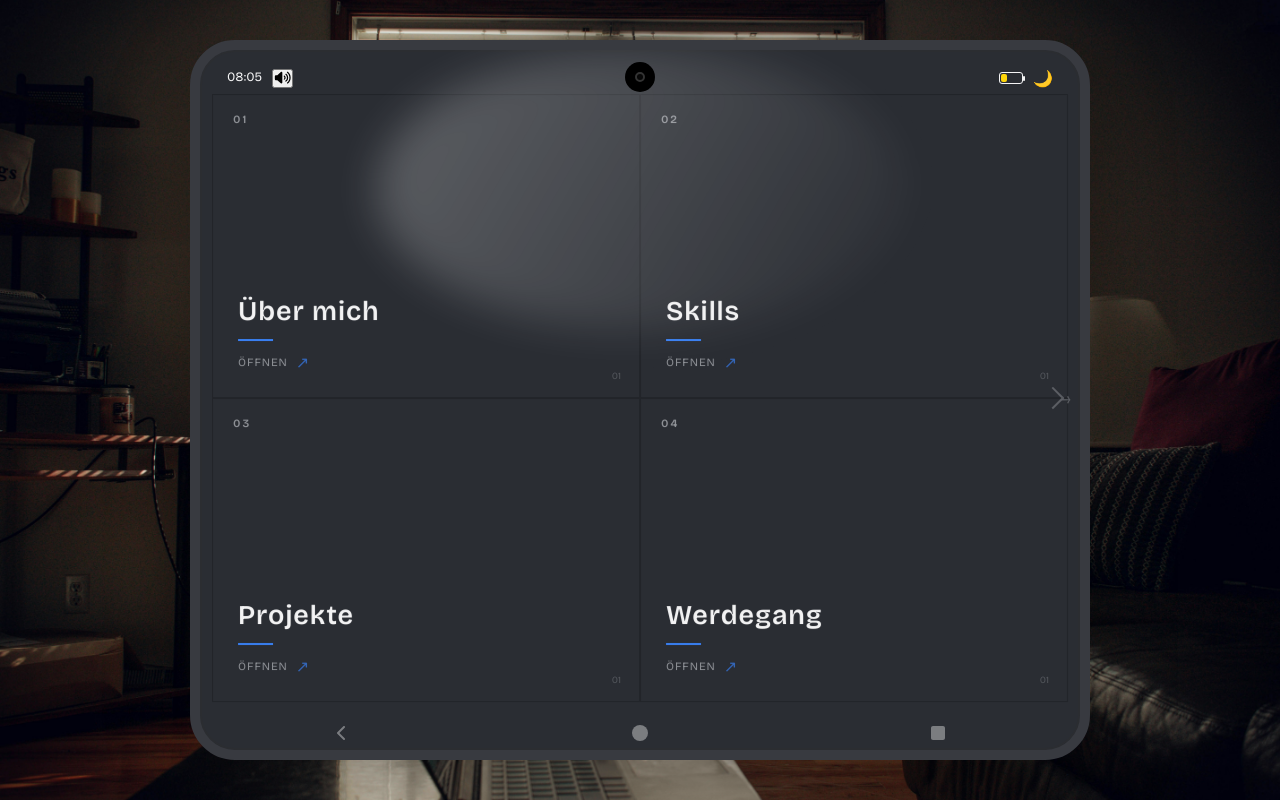
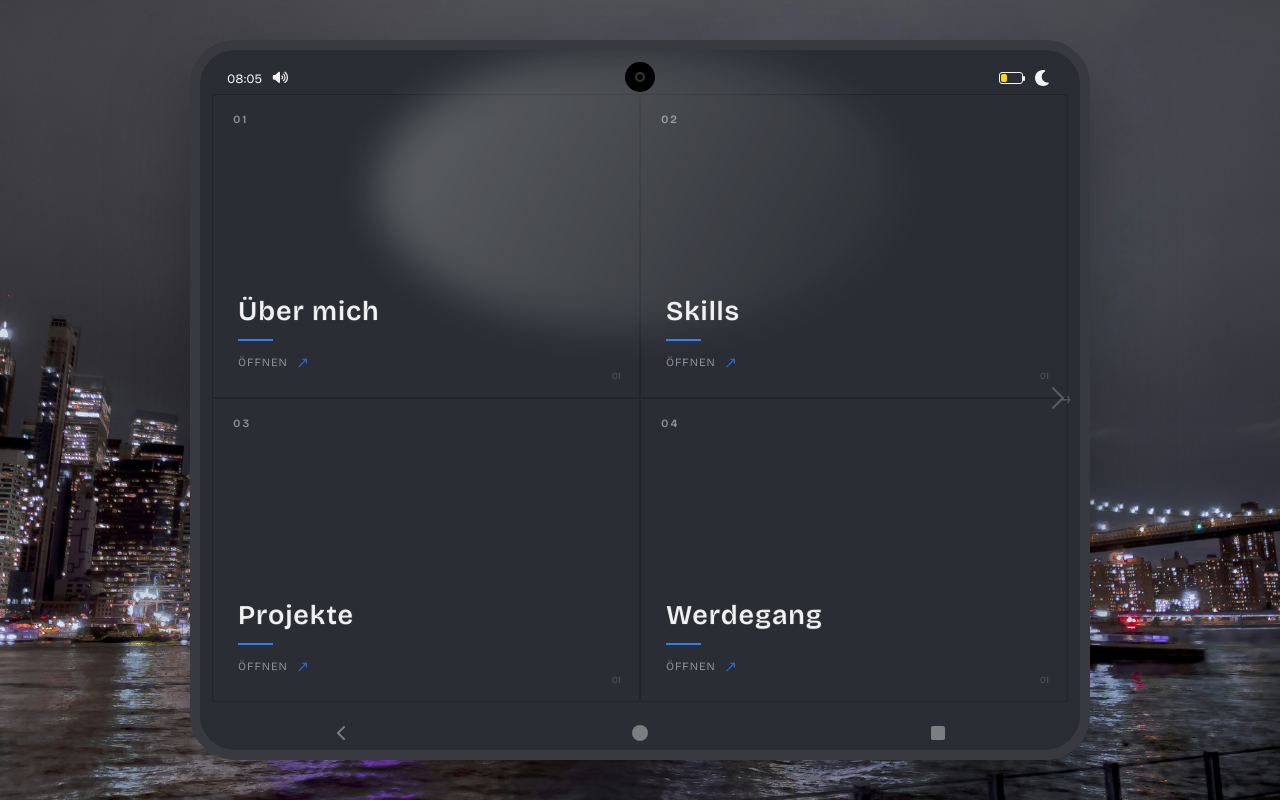
Before and after one commit to MSRMatrix/device-portfolio, a React (Vite) app: page / in a window 1280 px wide. Both pictures are taken after a click on the button "Portfolio einschalten". Built offline with nearby package versions, Linux system fonts and the light colour scheme.

Commit message:
add function to change device color and a reset button

```diff
--- a/src/App.jsx
+++ b/src/App.jsx
@@ -24,6 +24,7 @@ import Background from "./pages/settings/Background";
 import AudioSettings from "./pages/settings/AudioSettings";
 import DeviceColors from "./pages/settings/DeviceColors";
 import { AudioContext } from "./context/AudioContext";
+import { DeviceColorContext } from "./context/DeviceColorContext";
 
 function App() {
   const [appContext, setAppContext] = useState(false);
@@ -34,6 +35,10 @@ function App() {
     muted: false,
     playing: false,
     loop: true,
+  });
+const [deviceColorContext, setDeviceColorContext] = useState({
+  device: null,
+  frame: null
 });
 
   const router = createBrowserRouter([
@@ -93,6 +98,7 @@ function App() {
 
   return (
     <>
+      <DeviceColorContext.Provider value={{ deviceColorContext, setDeviceColorContext }}>
         <AudioContext.Provider value={{ audioContext, setAudioContext }}>
           <BackgroundSettings.Provider value={{ background, setBackground }}>
             <AppContext.Provider value={{ appContext, setAppContext }}>
@@ -100,6 +106,7 @@ function App() {
             </AppContext.Provider>
           </BackgroundSettings.Provider>
         </AudioContext.Provider>
+      </DeviceColorContext.Provider>
     </>
   );
 }
--- a/src/components/Icon.jsx
+++ b/src/components/Icon.jsx
@@ -35,6 +35,9 @@ import {
   faVolumeHigh,
   faPause,
   faPlay,
+  // Theme
+  faSun,
+  faMoon,
 } from "@fortawesome/free-solid-svg-icons";
 
 import { faLinkedin, faGithub } from "@fortawesome/free-brands-svg-icons";
@@ -76,6 +79,9 @@ const iconMap = {
   faVolumeHigh: faVolumeHigh,
   faPause: faPause,
   faPlay: faPlay,
+  // Theme
+  faSun: faSun,
+  faMoon: faMoon,
 };
 
 const Icon = ({ iconName }) => {
--- a/src/components/Intro.jsx
+++ b/src/components/Intro.jsx
@@ -11,7 +11,7 @@ const Intro = ({ setIntro }) => {
     if (power) return;
 
     setPower(true);
-    setBackground(backgroundData[1])
+    setBackground(backgroundData[2])
     setTimeout(() => {
       setIntro(false);
     }, 1800);
--- a/src/components/device/Device.jsx
+++ b/src/components/device/Device.jsx
@@ -1,15 +1,19 @@
-import { useState } from "react";
+import { useContext, useState } from "react";
 import Camera from "./Camera";
 import HomeIndicator from "./HomeIndicator";
 import Staturbar from "./Statusbar";
+import { DeviceColorContext } from "../../context/DeviceColorContext";
 
 const Device = ({ children, theme, setTheme, intro }) => {
+  const { deviceColorContext, setDeviceColorContext } =
+    useContext(DeviceColorContext);
   const [test, setTest] = useState(true);
   setTimeout(() => {
     setTest(false);
   }, 100);
+  // useState Namen Test ändern
   return (
-    <div className="device" style={{ background: test ? "black" : "" }}>
+    <div className="device" style={{ background: test ? "black" : deviceColorContext.device ? deviceColorContext.device : "", border: deviceColorContext.frame ? `10px solid ${deviceColorContext.frame}` : "" }}>
       <Staturbar theme={theme} setTheme={setTheme} intro={intro} />
 
       <div className="screen">{children}</div>
--- a/src/components/device/Statusbar.jsx
+++ b/src/components/device/Statusbar.jsx
@@ -19,13 +19,9 @@ const Staturbar = ({ theme, setTheme, intro }) => {
     return () => clearInterval(timer);
   }, []);
 
-  function themeMode() {
-    if (theme === "light") {
-      setTheme("dark");
-    } else {
-      setTheme("light");
-    }
-  }
+  const themeMode = () => {
+    setTheme((prev) => (prev === "light" ? "dark" : "light"));
+  };
 
   const toggleMute = () => {
     setAudioContext((prev) => ({
@@ -48,11 +44,11 @@ const Staturbar = ({ theme, setTheme, intro }) => {
               minute: "2-digit",
             })}
 
-            <button onClick={toggleMute}>
+            <div onClick={toggleMute}>
               <Icon
                 iconName={audioContext.muted ? "faVolumeXmark" : "faVolumeHigh"}
               />
-            </button>
+            </div>
           </span>
           <div className="status-icons">
             <div className="battery">
@@ -71,10 +67,9 @@ const Staturbar = ({ theme, setTheme, intro }) => {
             </div>
 
             {/* <span className="battery-percent">{percent}%</span> */}
-
-            <button className="theme-button" onClick={themeMode}>
-              {theme === "light" ? "☀️" : "🌙"}
-            </button>
+            <div className="theme-button" onClick={themeMode}>
+              <Icon iconName={theme === "light" ? "faSun" : "faMoon"} />
+            </div>
           </div>
         </>
       )}
--- /dev/null
+++ b/src/context/DeviceColorContext.jsx
@@ -0,0 +1,3 @@
+import { createContext } from "react";
+
+export const DeviceColorContext = createContext(null)
--- a/src/layouts/DeviceLayout.jsx
+++ b/src/layouts/DeviceLayout.jsx
@@ -8,6 +8,7 @@ import Intro from "@/components/Intro";
 import { BackgroundSettings } from "../context/BackgroundSettings";
 import { useRef } from "react";
 import { AudioContext } from "../context/AudioContext";
+import { DeviceColorContext } from "../context/DeviceColorContext";
 
 const DeviceLayout = () => {
   const [theme, setTheme] = useState("dark");
@@ -15,6 +16,7 @@ const DeviceLayout = () => {
 
   const { background } = useContext(BackgroundSettings);
   const { audioContext, setAudioContext } = useContext(AudioContext);
+  const {deviceColorContext} = useContext(DeviceColorContext);
   const audioRef = useRef(null);
 
   useEffect(() => {
@@ -71,7 +73,7 @@ const DeviceLayout = () => {
         backgroundPosition: "center",
         backgroundRepeat: "no-repeat",
       }}
-      className={theme}
+      className={!deviceColorContext.device || !deviceColorContext.frame ? theme: ""}
     >
       <div className="device-layout">
         <audio ref={audioRef} />
--- a/src/pages/settings/AudioSettings.jsx
+++ b/src/pages/settings/AudioSettings.jsx
@@ -27,7 +27,6 @@ const AudioSettings = () => {
       playing: !prev.playing,
     }));
   };
-
 
   return (
     <div className="sound-settings">
--- a/src/pages/settings/DeviceColors.jsx
+++ b/src/pages/settings/DeviceColors.jsx
@@ -1,17 +1,21 @@
+import { useContext } from "react";
+import { DeviceColorContext } from "../../context/DeviceColorContext";
+
 const DeviceColors = () => {
+  const { deviceColorContext, setDeviceColorContext } =
+    useContext(DeviceColorContext);
   const handleChange = (e) => {
-    console.log(e.target.name);
-    console.log(e.target.value);
-
+    setDeviceColorContext((prev) => ({
+      ...prev,
+      [e.target.name]: e.target.value,
+    }));
   };
 
   return (
     <div className="device-colors">
       <div className="device-color">
         <div className="device-color-info">
-          <span className="device-color-name">
-            Hintergrund
-          </span>
+          <span className="device-color-name">Hintergrund</span>
 
           <span className="device-color-description">
             Hintergrundfarbe des Geräts
@@ -19,7 +23,7 @@ const DeviceColors = () => {
         </div>
 
         <input
-        name="device"
+          name="device"
           type="color"
           className="device-color-input"
           onChange={handleChange}
@@ -28,9 +32,7 @@ const DeviceColors = () => {
 
       <div className="device-color">
         <div className="device-color-info">
-          <span className="device-color-name">
-            Rahmen
-          </span>
+          <span className="device-color-name">Rahmen</span>
 
           <span className="device-color-description">
             Farbe des Geräterahmens
@@ -38,11 +40,19 @@ const DeviceColors = () => {
         </div>
 
         <input
-        name="frame"
+          name="frame"
           type="color"
           className="device-color-input"
           onChange={handleChange}
         />
+      </div>
+      <div>
+        <button
+        disabled={!deviceColorContext.frame && !deviceColorContext.device}
+          onClick={() => setDeviceColorContext({ device: null, frame: null })}
+        >
+          Standartfarben wiederherstellen
+        </button>
       </div>
     </div>
   );
```
Lines whose indentation alone changed are shown as unchanged.
